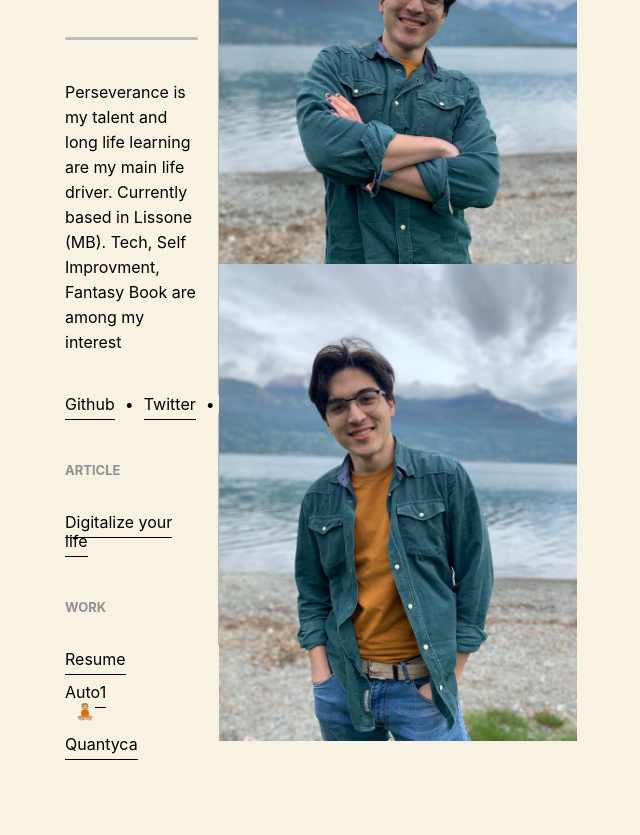
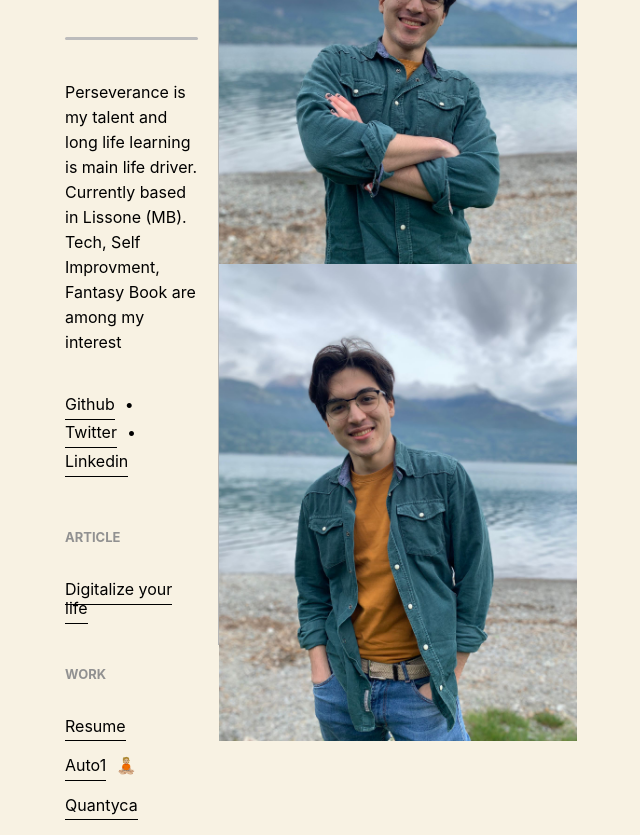
Before and after one commit to Bogghi/my-portfolio, a React app: page / in a window 1280 px wide. Shown: the part 155-990 px from the top of the page, without its empty margins (319-959 px from the left). Before the commit the page ends 924 px from the top, so only its background shows below. Built offline with nearby package versions, Linux system fonts and the light colour scheme.

Commit message:
moved work link into container component

```diff
--- a/src/index.css
+++ b/src/index.css
@@ -63,10 +63,11 @@ h1 {
     display: flex;
     flex-direction: row;
     margin-bottom: 50px;
+    flex-wrap: wrap;
 }
 
 .s-link {
-    padding-right: 10px;
+    padding: 0px 0px 10px 0px;
 }
 
 a {
@@ -77,7 +78,7 @@ a {
 }
 
 span {
-    padding-left: 10px;
+    padding: 0px 10px 0px 10px;
 }
 
 h6 {
@@ -111,3 +112,7 @@ h6 {
 img {
     width: 100%;
 }
+
+.occupation {
+    display: flex;
+}
--- a/src/index.js
+++ b/src/index.js
@@ -27,16 +27,11 @@ function QuickDesc (props) {
 class Work extends React.Component {
     constructor(props){
         super(props);
-        this.state = {
-            Resume: '#',
-            Auto1: '#',
-            Quantyca: '#',
-        };
         this.title = 'work';
     }
 
     render() {
-        const jobs = this.state;
+        const jobs = this.props.dataLink;
         const a = [];
         for (const k in jobs) {
             if (Object.hasOwnProperty.call(jobs, k)) {
@@ -44,7 +39,10 @@ class Work extends React.Component {
                 const jl = Object.keys(jobs).length;
                 const current = Object.keys(jobs)[Object.keys(jobs).length-(jl-1)];
                 a.push(
-                    <div key={k} title={k === current ? 'current occupation' : ''}>
+                    <div
+                        className="occupation"
+                        key={k}
+                        title={k === current ? 'current occupation' : ''}>
                         <a
                             key = {k+'_a'}
                             href={e}
@@ -146,7 +144,7 @@ class LeftContainer extends React.Component {
         super(props);
         this.state = {
             title: 'Matteo Borghi',
-            desc: 'Perseverance is my talent and long life learning are my main life driver. Currently based in Lissone (MB). Tech, Self Improvment, Fantasy Book are among my interest'
+            desc: 'Perseverance is my talent and long life learning is main life driver. Currently based in Lissone (MB). Tech, Self Improvment, Fantasy Book are among my interest',
         }
     }
 
@@ -156,9 +154,9 @@ class LeftContainer extends React.Component {
                 <Heading value={this.state.title}/>
                 <Sep />
                 <QuickDesc value={this.state.desc}/>
-                <Link />
+                <Link/>
                 <Article />
-                <Work />
+                <Work dataLink={this.props.dataLink}/>
             </div>
         )
     }
@@ -194,11 +192,23 @@ class RightContainer extends React.Component{
 }
 
 class Container extends React.Component {
+    constructor(props){
+        super(props);
+        this.state = {
+            workLink: {
+                Resume: '#',
+                Auto1: '#',
+                Quantyca: '#',
+            }
+        }
+    }
+
     render(){
         return (
             <div className="container">
-                <LeftContainer />
-                <RightContainer />
+                <LeftContainer
+                    dataLink={this.state.workLink}/>
+                <RightContainer/>
             </div>
         );
     }
```
